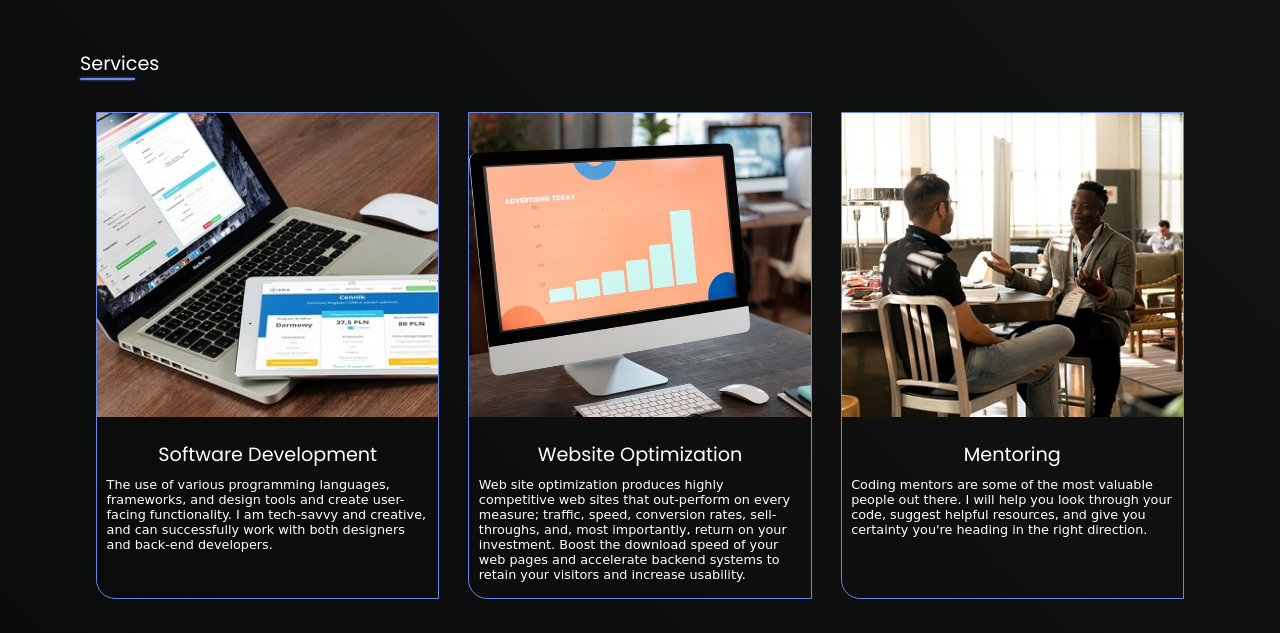
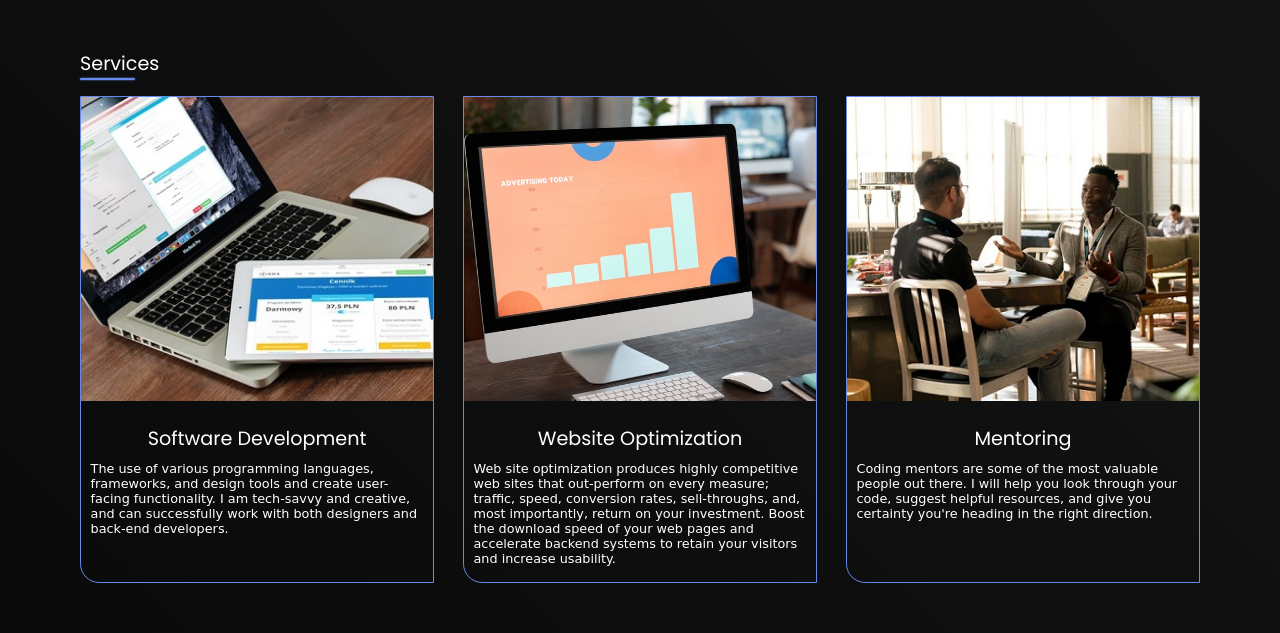
Before and after one commit to stonesilver/HNG-intership-task2, a website built with Parcel: page src/index.html in a window 1280 px wide. Shown: the part 959-1592 px from the top of the page. Built offline with nearby package versions, Linux system fonts and the light colour scheme; a web font is replaced by a local one.

```diff
--- a/src/style.scss
+++ b/src/style.scss
@@ -234,7 +234,7 @@
       padding-bottom: 0.5rem;
 
       @media screen {
-        padding: 1rem;
+        // padding: .5rem;
       }
 
       &-card {
```
Also changed, not shown: 3 other files.
